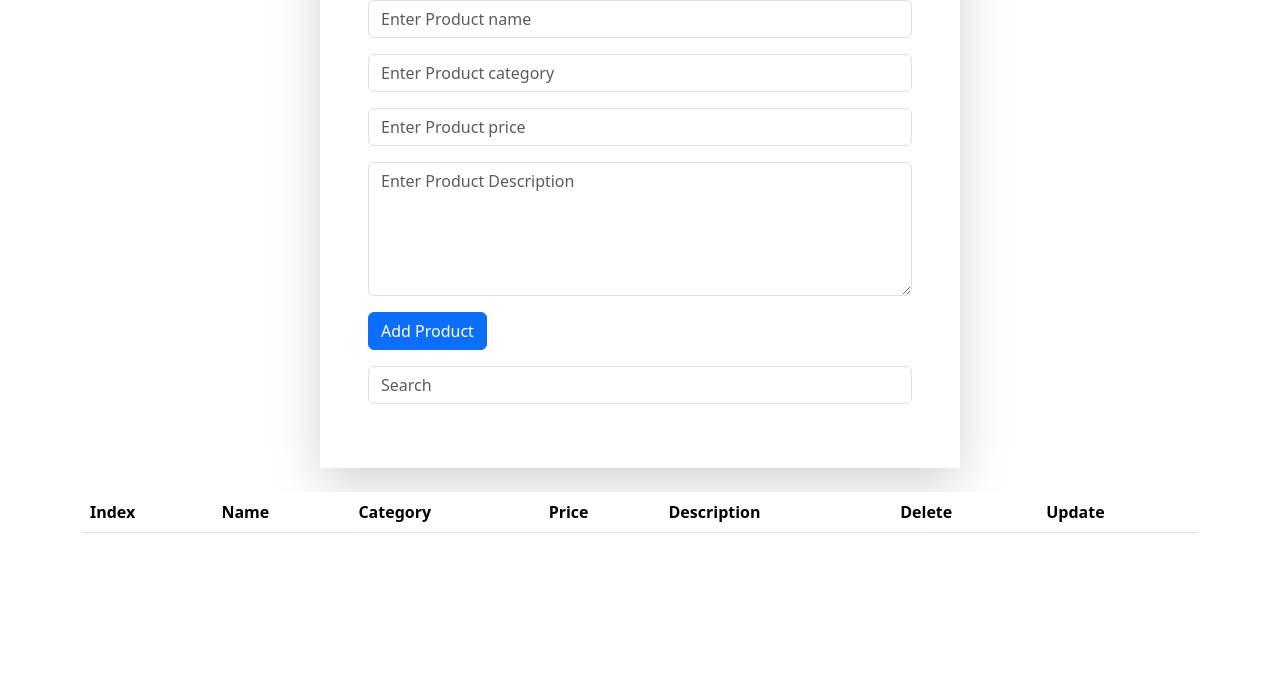
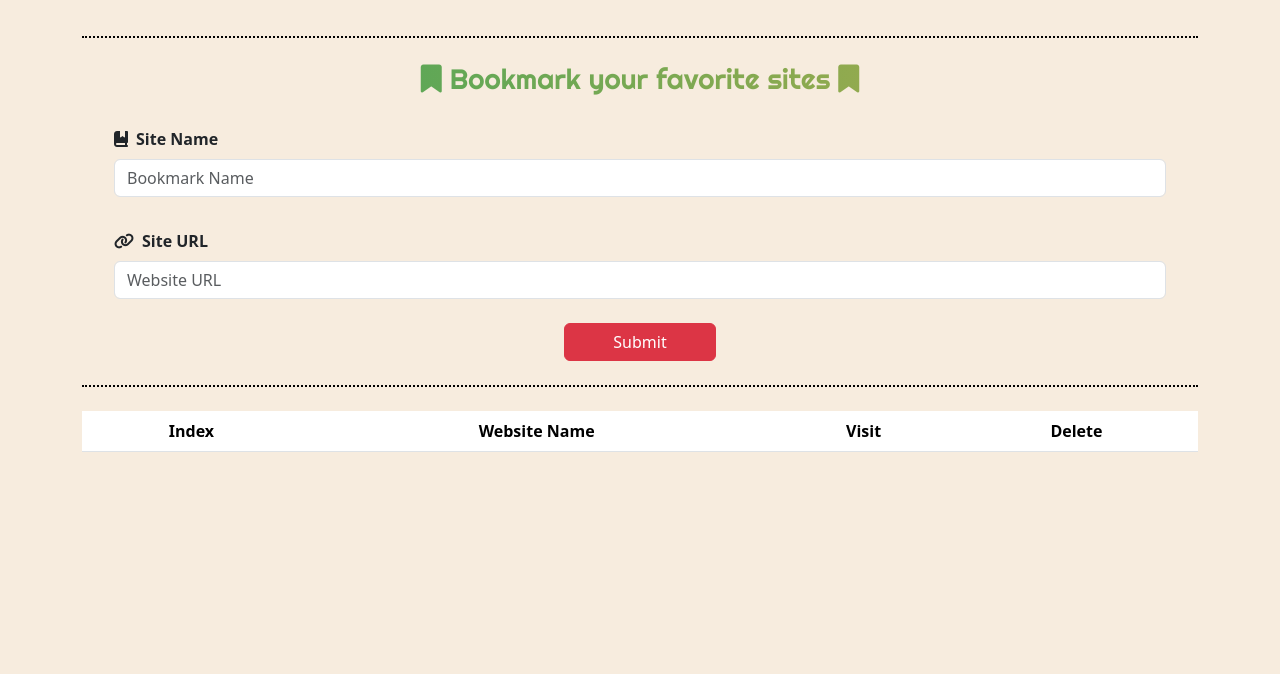
Before and after one commit to Ahmed-Elgendy25/CRUD, a plain HTML site: page index.html in a window 1280 px wide. Shown: the part 126-800 px from the top of the page. Drawn offline with Linux system fonts and the light colour scheme.

Commit message:
js&css
js & css

```diff
--- /dev/null
+++ b/css/style.css
@@ -0,0 +1,23 @@
+* {
+  padding: 0;
+  margin: 0;
+}
+
+body {
+  background-color: #f7ecde;
+}
+
+h1 {
+  font-family: 'Pacifico', cursive;
+}
+h2 {
+  font-family: 'Righteous', sans-serif;
+  background-image: linear-gradient(to right, #3ca55c, #b5ac49);
+  -webkit-background-clip: text;
+  -webkit-text-fill-color: transparent;
+}
+
+.inputs {
+  border-top: 2px dotted black;
+  border-bottom: 2px dotted black;
+}
--- a/index.html
+++ b/index.html
@@ -7,49 +7,69 @@
   <title>Document</title>
 
   <link rel="stylesheet" href="/css/bootstrap.min.css">
-</head>
+  <link rel="stylesheet" href="/css/style.css">
+  <!-- google fonts -->
+
+
+  <link rel="preconnect" href="https://fonts.googleapis.com">
+  <link rel="preconnect" href="https://fonts.gstatic.com" crossorigin>
+  <link href="https://fonts.googleapis.com/css2?family=Pacifico&family=Righteous&display=swap" rel="stylesheet">
+
+  <!-- font awesome -->
+  <link rel="stylesheet" href="https://cdnjs.cloudflare.com/ajax/libs/font-awesome/6.5.1/css/all.min.css"
+    integrity="sha512-DTOQO9RWCH3ppGqcWaEA1BIZOC6xxalwEsw9c2QQeAIftl+Vegovlnee1c9QX4TctnWMn13TZye+giMm8e2LwA=="
+    crossorigin="anonymous" referrerpolicy="no-referrer" />
 
 <body>
 
-  <div class="w-50 m-auto shadow-lg my-4 p-5">
-    <h2>CRUDs System</h2>
-    <input id="prodName" type="text" class="form-control my-3" placeholder="Enter Product name" />
-    <input id="prodCategory" type="text" class="form-control my-3" placeholder="Enter Product category" />
-    <input id="prodPrice" type="number" class="form-control my-3" placeholder="Enter Product price" />
+  <main class="">
+    <div class="container">
 
-    <textarea id="prodDesc" class="form-control my-3" cols="30" rows="5"
-      placeholder="Enter Product Description"></textarea>
-    <button class="btn btn-primary" onclick="pushProducts()">Add Product</button>
+      <h1 class="display-5 p-5 text-center text-black">Bookmarker</h1>
 
-    <input id="search" type="text" class="form-control my-3" placeholder="Search" onkeyup="search(this.value)" />
+      <div class="inputs p-4  d-flex flex-column  gap-3 ">
 
-  </div>
+        <h2 class=" fs-3 text-center"> <i class="fa-solid fa-bookmark mx-2"></i>Bookmark your favorite sites<i
+            class="fa-solid fa-bookmark  mx-2"></i></h2>
 
 
+        <div class="p-2 ">
+          <label for=" formGroupExampleInput" class="form-label fw-bold "><i
+              class="fa-solid fa-book-bookmark me-2"></i>Site
+            Name</label>
+          <input type="text" id="siteName" class="form-control" id="formGroupExampleInput" placeholder="Bookmark Name">
+        </div>
+        <div class=" p-2">
+          <label for="formGroupExampleInput" class="form-label fw-bold"><i class="fa-solid fa-link me-2"></i>Site
+            URL</label>
+          <input type="text" id="siteURL" class="form-control" id="formGroupExampleInput" placeholder="Website URL">
+        </div>
+        <button class="btn btn-md btn-danger mx-auto px-5 " onclick="pushWebSites()">Submit</button>
+
+      </div>
+
+    </div>
+  </main>
 
   <div class="container">
-    <table class="table">
+    <table class="table  mt-4 text-center">
+      <thead>
+        <tr>
+          <th scope="col">Index</th>
+          <th scope="col">Website Name</th>
+          <th scope="col">Visit</th>
+          <th scope="col">Delete</th>
+        </tr>
+      </thead>
+      <tbody id="tbody">
 
 
-
-      <thead>
-        <th>Index</th>
-        <th>Name</th>
-        <th>Category</th>
-        <th>Price</th>
-        <th>Description</th>
-        <th>Delete</th>
-        <th>Update</th>
-      </thead>
-
-      <tbody id="tbody">
-
       </tbody>
-
     </table>
   </div>
 
-  <script src="/css/bootstrap.bundle.min.js"></script>
+  <script src=" /css/bootstrap.bundle.min.js">
+  </script>
   <script src="main.js"></script>
 
 </body>
--- a/main.js
+++ b/main.js
@@ -1,84 +1,84 @@
-var prodNameInput = document.getElementById('prodName');
-var prodCategoryInput = document.getElementById('prodCategory');
-var prodPriceInput = document.getElementById('prodPrice');
-var prodDescInput = document.getElementById('prodDesc');
+var siteName = document.getElementById('siteName');
+var siteURL = document.getElementById('siteURL');
 
-var prodList = [];
-if (localStorage.getItem('products')) {
-  prodList = JSON.parse(localStorage.getItem('products'));
-  displayProducts();
+var bookmarks = [];
+if (localStorage.getItem('website')) {
+  bookmarks = JSON.parse(localStorage.getItem('website'));
+  displayWebsite();
 }
 
-function pushProducts() {
-  var products = {
-    name: prodNameInput.value,
-    category: prodCategoryInput.value,
-    price: prodPriceInput.value,
-    description: prodDescInput.value,
+function pushWebSites() {
+  var website = {
+    name: siteName.value,
+    siteURL: siteURL.value,
   };
+  if (isUrl(siteURL.value)) {
+    bookmarks.push(website);
 
-  prodList.push(products);
-
-  console.log(prodList);
-  localStorage.setItem('products', JSON.stringify(prodList));
-  displayProducts();
+    console.log(bookmarks);
+    localStorage.setItem('website', JSON.stringify(bookmarks));
+    displayWebsite();
+  }
 }
 
-function displayProducts() {
+function displayWebsite() {
   var cartona = ``;
 
-  for (var i = 0; i < prodList.length; i++) {
+  for (var i = 0; i < bookmarks.length; i++) {
     cartona += `
   <tr>
-  <td>${i}</td>
-  <td>${prodList[i].name}</td>
-  <td>${prodList[i].category}</td>
-  <td>${prodList[i].price}</td>
-  <td>${prodList[i].description} </td>
-  <td><button class="btn btn-danger" onclick="deleteProduct(${i})"> delete</button></td>
-  <td><button class="btn btn-warning"  onclick="updateProduct(${i})"> update</button></td>
+  <td>${i + 1}</td>
+  <td>${bookmarks[i].name}</td>
+  <td><button class="btn btn-success " onclick="visitWebsite(${i})"> Visit</button></td>
+  <td><button class="btn btn-danger"  onclick="deleteWebSite(${i})"> Delete</button></td>
 </tr>
   `;
   }
   document.getElementById('tbody').innerHTML = cartona;
 }
 
-function deleteProduct(index) {
-  prodList.splice(index, 1);
-  localStorage.setItem('products', JSON.stringify(prodList));
-  displayProducts();
+function deleteWebSite(index) {
+  bookmarks.splice(index, 1);
+  localStorage.setItem('website', JSON.stringify(bookmarks));
+  displayWebsite();
 }
 
 function search(value) {
   var cartona = ``;
-  for (var i = 0; i < prodList.length; i++) {
-    if (prodList[i].name.toLowerCase().includes(value.toLowerCase())) {
+  for (var i = 0; i < bookmarks.length; i++) {
+    if (bookmarks[i].name.toLowerCase().includes(value.toLowerCase())) {
       cartona += `
-  <tr>
-  <td>${i}</td>
-  <td>${prodList[i].name}</td>
-  <td>${prodList[i].category}</td>
-  <td>${prodList[i].price}</td>
-  <td>${prodList[i].description} </td>
-  <td><button class="btn btn-danger" onclick="deleteProduct(${i})"> delete</button></td>
-  <td><button class="btn btn-warning"  onclick="updateProduct(${i})"> update</button></td>
-</tr>
-  `;
+      <tr>
+      <td>${i}</td>
+      <td>${bookmarks[i].name}</td>
+      <td>${bookmarks[i].siteURL}</td>
+
+
+      <td><button class="btn btn-success " onclick="deleteProduct(${i})"> Visit</button></td>
+      <td><button class="btn btn-danger"  onclick="updateProduct(${i})"> Delete</button></td>
+    </tr>
+      `;
     }
   }
 
   document.getElementById('tbody').innerHTML = cartona;
 }
 
+function isUrl(s) {
+  var regexp =
+    /(ftp|http|https):\/\/(\w+:{0,1}\w*@)?(\S+)(:[0-9]+)?(\/|\/([\w#!:.?+=&%@!\-\/]))?/;
+  return regexp.test(s);
+}
+
 // function updateProduct(index) {
-//   var products = {
+//   var website = {
 //     name: prodNameInput.value,
 //     category: prodCategoryInput.value,
 //     price: prodPriceInput.value,
 //     description: prodDescInput.value,
 //   };
 
-//   prodList.splice(index, 0, products);
-//   localStorage.setItem('products', JSON.stringify(prodList));
-//   displayProducts();
+//   bookmarks.splice(index, 0, website);
+//   localStorage.setItem('website', JSON.stringify(bookmarks));
+//   displaywebsite();
 // }
```
